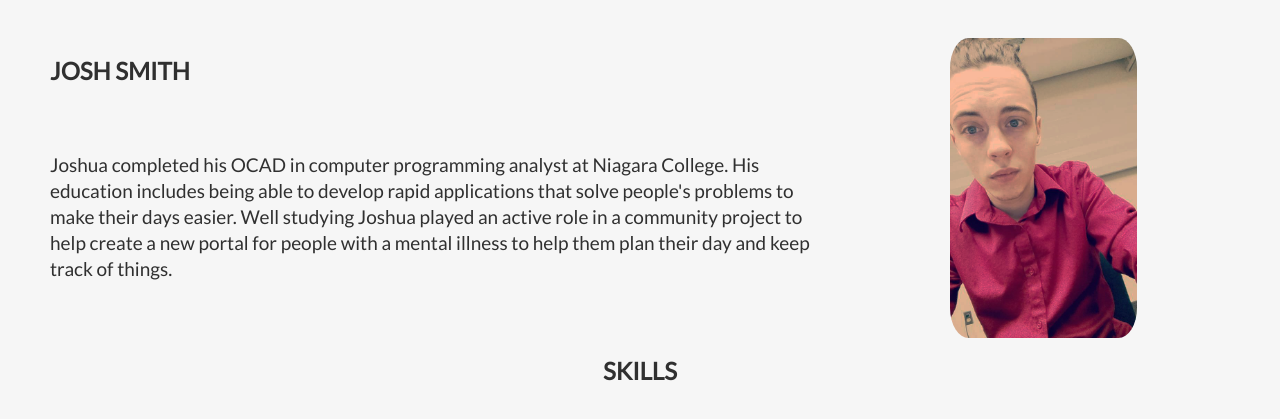
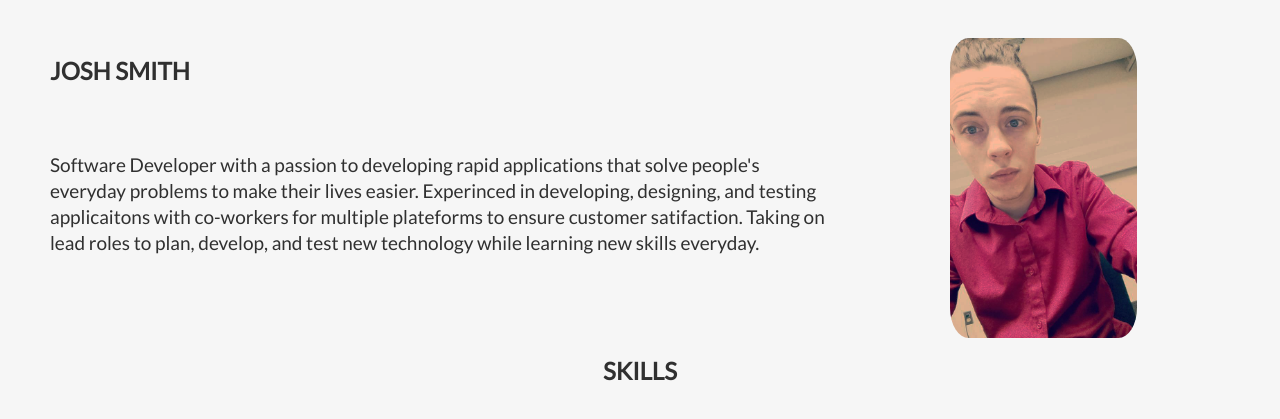
Before and after one commit to smithjosh124/smithjosh124.github.io, a plain HTML site: page index.html in a window 1280 px wide. Shown: the part 715-1134 px from the top of the page. Drawn offline with nearby package versions, Linux system fonts and the light colour scheme.

Commit message:
Update index.html

```diff
--- a/index.html
+++ b/index.html
@@ -264,7 +264,8 @@ margin-top:170px;
   <div class="row">
     <div class="col-sm-8">
       <h2>Josh Smith</h2><br>
-      <h4>Joshua completed his OCAD in computer programming analyst at Niagara College. His education includes being able to develop rapid applications that solve people's problems to make their days easier. Well studying Joshua played an active role in a community project to help create a new portal for people with a mental illness to help them plan their day and keep track of things.</h4>
+      <h4>Software Developer with a passion to developing rapid applications that solve people's
+	  everyday problems to make their lives easier. Experinced in developing, designing, and testing applicaitons with co-workers for multiple plateforms to ensure customer satifaction. Taking on lead roles to plan, develop, and test new technology while learning new skills everyday.</h4>
 	  <p></p>
     </div>
     <div class="col-sm-4" style="text-align:center;">
```
